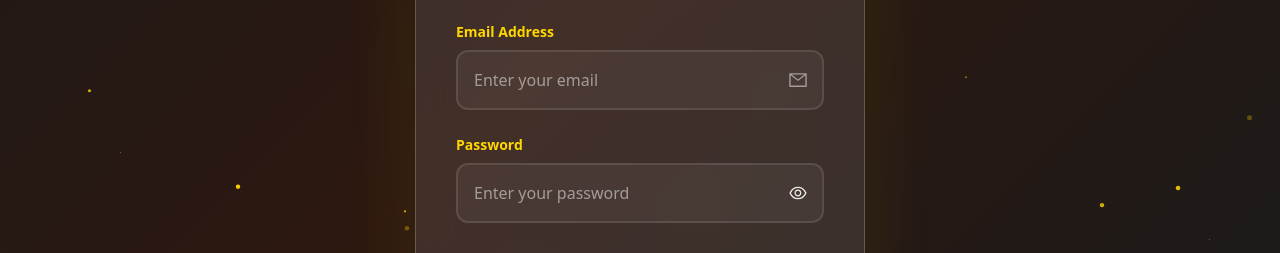
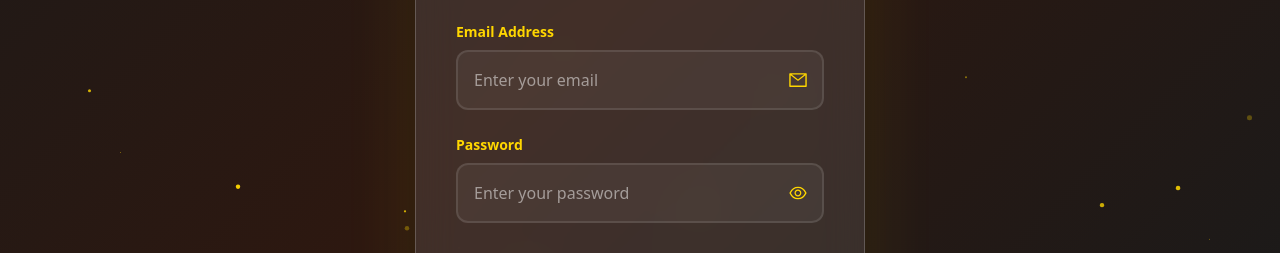
Before and after one commit to ttg3671/sm_ap, a React (Vite) app: page / in a window 1280 px wide. Shown: the part 459-712 px from the top of the page. Built offline with nearby package versions, Linux system fonts and the light colour scheme; no server answers.

Commit message:
Fix eye and email icon visibility by using theme primary color

```diff
--- a/src/UI/Login/Login.jsx
+++ b/src/UI/Login/Login.jsx
@@ -657,7 +657,7 @@ const LoginPage = () => {
                   right: '16px',
                   top: '50%',
                   transform: 'translateY(-50%)',
-                  color: 'rgba(255, 255, 255, 0.5)'
+                  color: currentColors.primary
                 }}
                 size={20}
               />
@@ -724,7 +724,7 @@ const LoginPage = () => {
                   background: 'none',
                   border: 'none',
                   cursor: 'pointer',
-                  color: 'rgba(255, 255, 255, 0.9)'
+                  color: currentColors.primary
                 }}
                 whileHover={{ scale: 1.1 }}
                 whileTap={{ scale: 0.9 }}
```
